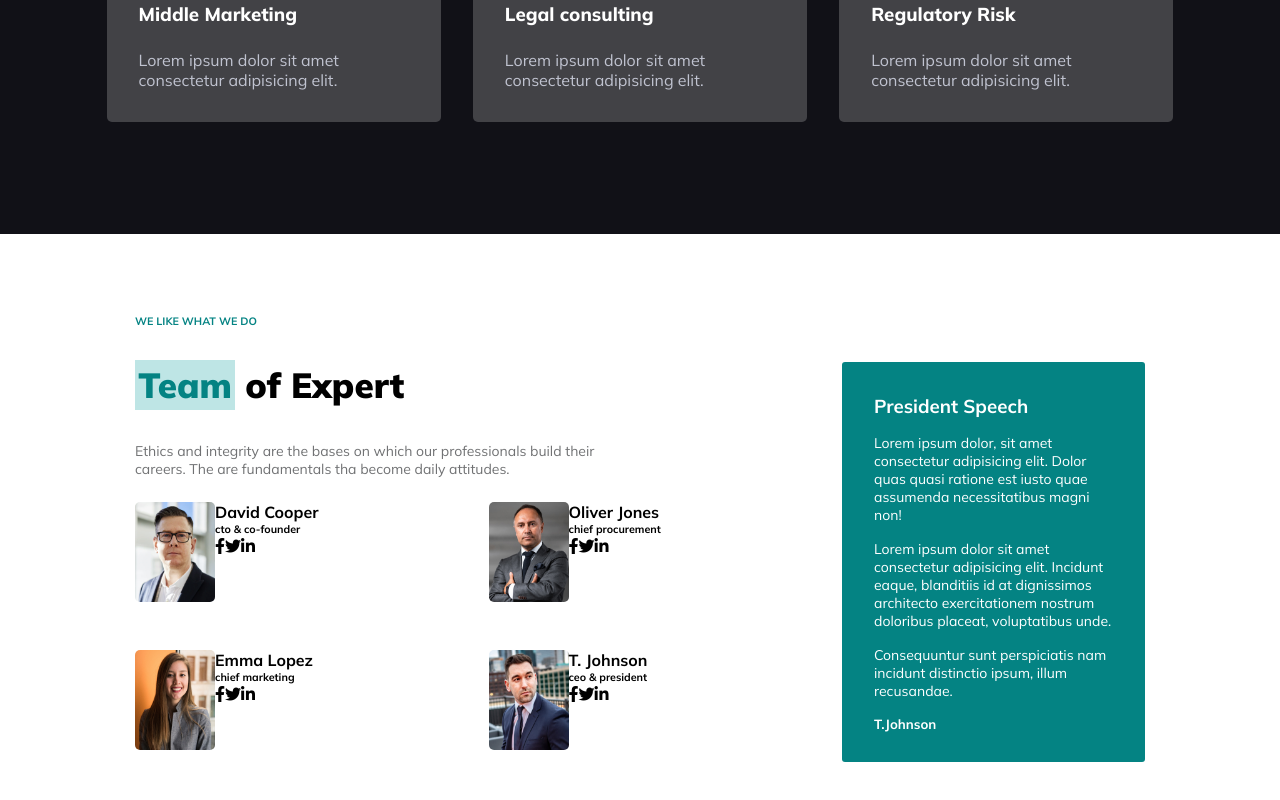
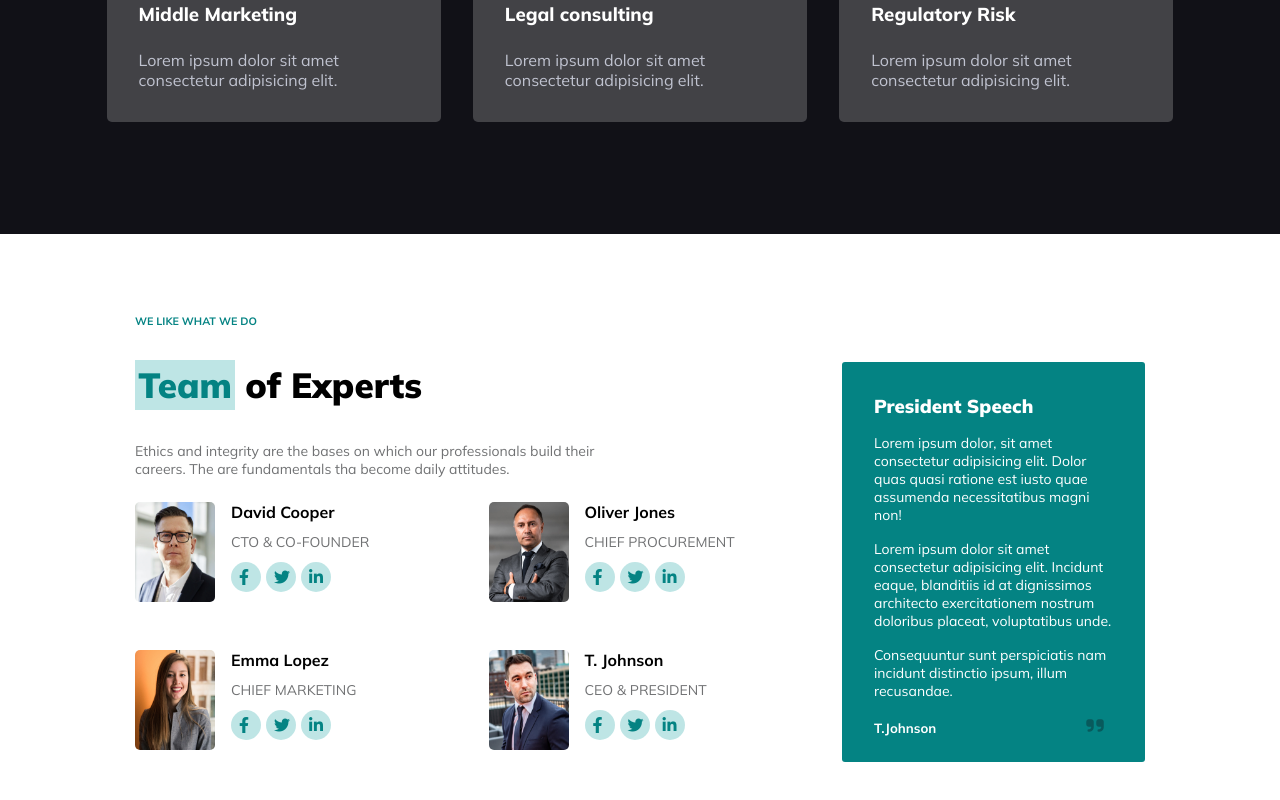
Before and after one commit to AngeloRoudani/proj-html-vuejs, a Vue app: page / in a window 1280 px wide. Shown: the part 2497-3297 px from the top of the page. Built offline with nearby package versions, Linux system fonts and the light colour scheme.

Commit message:
sezione "team" implementata

```diff
--- a/src/components/MyMain.vue
+++ b/src/components/MyMain.vue
@@ -55,7 +55,7 @@
         <div class="container">
             <div class="main-team">
                 <h6>We like what we do</h6>
-                <h1 class="mt-2"><span class="highlighted">Team</span> of Expert</h1>
+                <h1 class="mt-2"><span class="highlighted">Team</span> of Experts</h1>
                 <p class="mt-2">Ethics and integrity are the bases on which our professionals build their careers. The are fundamentals tha become daily attitudes.</p>
                 <div class="team-list">
                     <div v-for="(member, index) in team" class="team-member" :key="index">
@@ -73,6 +73,7 @@
                 <div>Lorem ipsum dolor sit amet consectetur adipisicing elit. Incidunt eaque, blanditiis id at dignissimos architecto exercitationem nostrum doloribus placeat, voluptatibus unde.</div>
                 <div> Consequuntur sunt perspiciatis nam incidunt distinctio ipsum, illum recusandae.</div>
                 <h5>T.Johnson</h5>
+                <i class="fa-solid fa-quote-right"></i>
             </div>
 
         </div>
--- a/src/components/MyTeamCard.vue
+++ b/src/components/MyTeamCard.vue
@@ -1,13 +1,13 @@
 <template>
     <div class="member-card">
         <img :src="getImageUrl(teamImage)" alt="member photo" class="photo">
-        <div>
+        <div class="description">
             <h4>{{ teamName }}</h4>
-            <h6>{{ teamRole }}</h6>
+            <div class="role">{{ teamRole }}</div>
             <div>
-                <span><i class="fa-brands fa-facebook-f"></i></span>
-                <span><i class="fa-brands fa-twitter"></i></span>
-                <span><i class="fa-brands fa-linkedin-in"></i></span>
+                <span class="icon-rounded"><i class="fa-brands fa-facebook-f"></i></span>
+                <span class="icon-rounded"><i class="fa-brands fa-twitter"></i></span>
+                <span class="icon-rounded"><i class="fa-brands fa-linkedin-in"></i></span>
             </div>
         </div>
     </div>
@@ -44,6 +44,34 @@
         border-radius: 5px;
     }
 
+    .role {
+        text-transform: uppercase;
+        color: $second-grey;
+        font-size: 14px;
+    }
+
+    .member-card h4, .role {
+        margin-bottom: .7rem
+    }
+    .description {
+        margin-left: 1rem;
+    }
+    .icon-rounded {
+        display: inline-block;
+        width: 30px;
+        height: 30px;
+        background-color: $bg-secondary;
+        color: $bg-primary;
+        border-radius: 50%;
+        position: relative;
+        margin-right: 5px ;
+        i {
+            position: relative;
+            top:5px;
+            left: 8px;
+        }
+    }
+
 
 
 </style>
--- a/src/styles/partials/_mainStyle.scss
+++ b/src/styles/partials/_mainStyle.scss
@@ -185,4 +185,16 @@ p {
         margin: 1rem 0;
         font-size: 14px;
     }
+    h3 {
+        font-weight: 900;
+    }
+    h5 {
+        display: inline-block;
+    }
+    i {
+        color: $first-black-t;
+        position: relative;
+        left: 150px;
+        font-size: 20px;
+    }
 }
--- a/src/styles/partials/_variables.scss
+++ b/src/styles/partials/_variables.scss
@@ -4,6 +4,7 @@ $bg-secondary: #52b9bb60;
 $text-secondary: #52b9bb;
 $main-grey: #bcbdbd;
 $first-black: #111117;
+$first-black-t: #1111175b;
 $second-grey: #4e4f52ce;
 $top-color: #568597;
 $play-color:#c5e8eabb;
```
